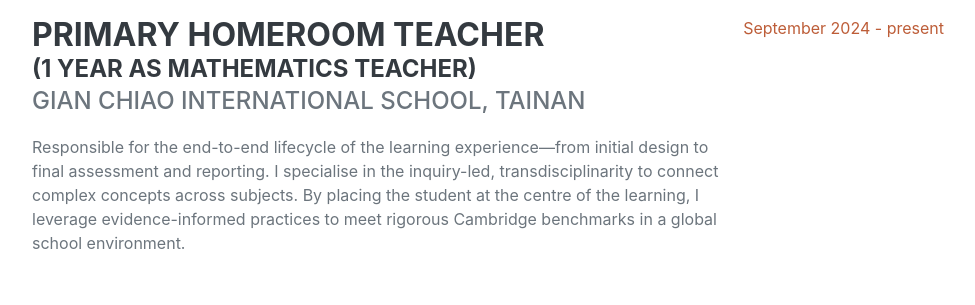
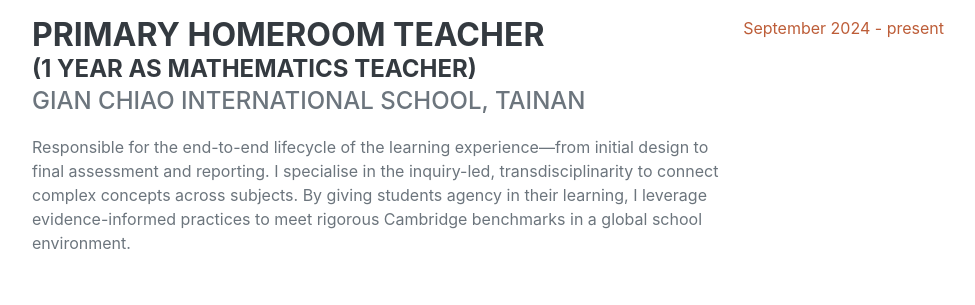
Before and after one commit to gurukomodo/CV_Maths_Coach, a website: page index.html in a window 1280 px wide. Shown: the part 980-1285 px from the top of the page, without its empty margins (288-1263 px from the left). Drawn offline with nearby package versions, Linux system fonts and the light colour scheme; a web font is replaced by a local one.

Commit message:
Update teaching description for clarity

```diff
--- a/index.html
+++ b/index.html
@@ -62,7 +62,7 @@
                             <h3 class="mb-0">Primary Homeroom Teacher</h3>
                             <h4 class="mb-0">(1 year as Mathematics Teacher)</h4>
                             <div class="subheading mb-3">Gian Chiao International School, Tainan</div>
-                            <p>Responsible for the end-to-end lifecycle of the learning experience—from initial design to final assessment and reporting. I specialise in the inquiry-led, transdisciplinarity to connect complex concepts across subjects. By placing the student at the centre of the learning, I leverage evidence-informed practices to meet rigorous Cambridge benchmarks in a global school environment.</p>
+                            <p>Responsible for the end-to-end lifecycle of the learning experience—from initial design to final assessment and reporting. I specialise in the inquiry-led, transdisciplinarity to connect complex concepts across subjects. By giving students agency in their learning, I leverage evidence-informed practices to meet rigorous Cambridge benchmarks in a global school environment.</p>
                         </div>
                         <div class="flex-shrink-0"><span class="text-primary">September 2024 - present</span></div>
                     </div>
```
